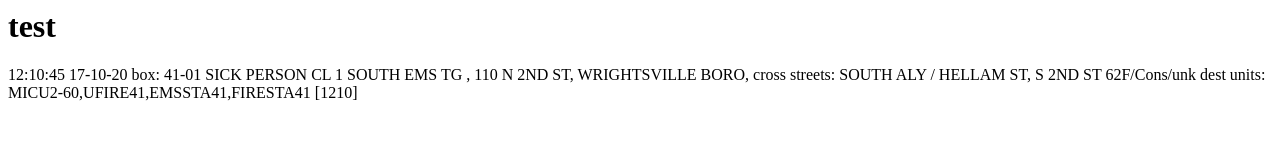
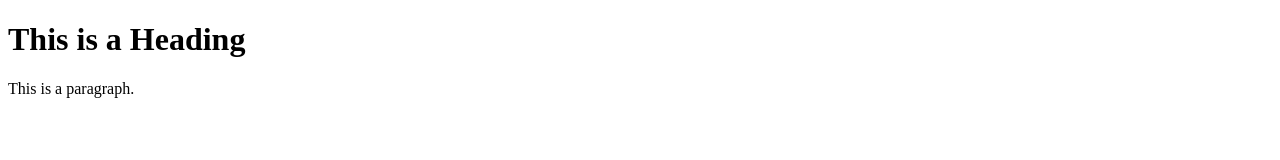
Before and after one commit to EthanClites/CAD, a plain HTML site: page index.html in a window 1280 px wide. Drawn offline with Linux system fonts and the light colour scheme.

Commit message:
Update index.html

```diff
--- a/index.html
+++ b/index.html
@@ -1,3 +1,12 @@
-<script src="main.js"></script>
-<h1>test</h1>
-<p>12:10:45	17-10-20	box: 41-01 SICK PERSON CL 1 SOUTH EMS TG , 110 N 2ND ST, WRIGHTSVILLE BORO, cross streets: SOUTH ALY / HELLAM ST, S 2ND ST 62F/Cons/unk dest units: MICU2-60,UFIRE41,EMSSTA41,FIRESTA41 [1210]</p>
+<!DOCTYPE html>
+<html>
+<head>
+<title>Page Title</title>
+</head>
+<body>
+
+<h1>This is a Heading</h1>
+<p>This is a paragraph.</p>
+
+</body>
+</html>
```
